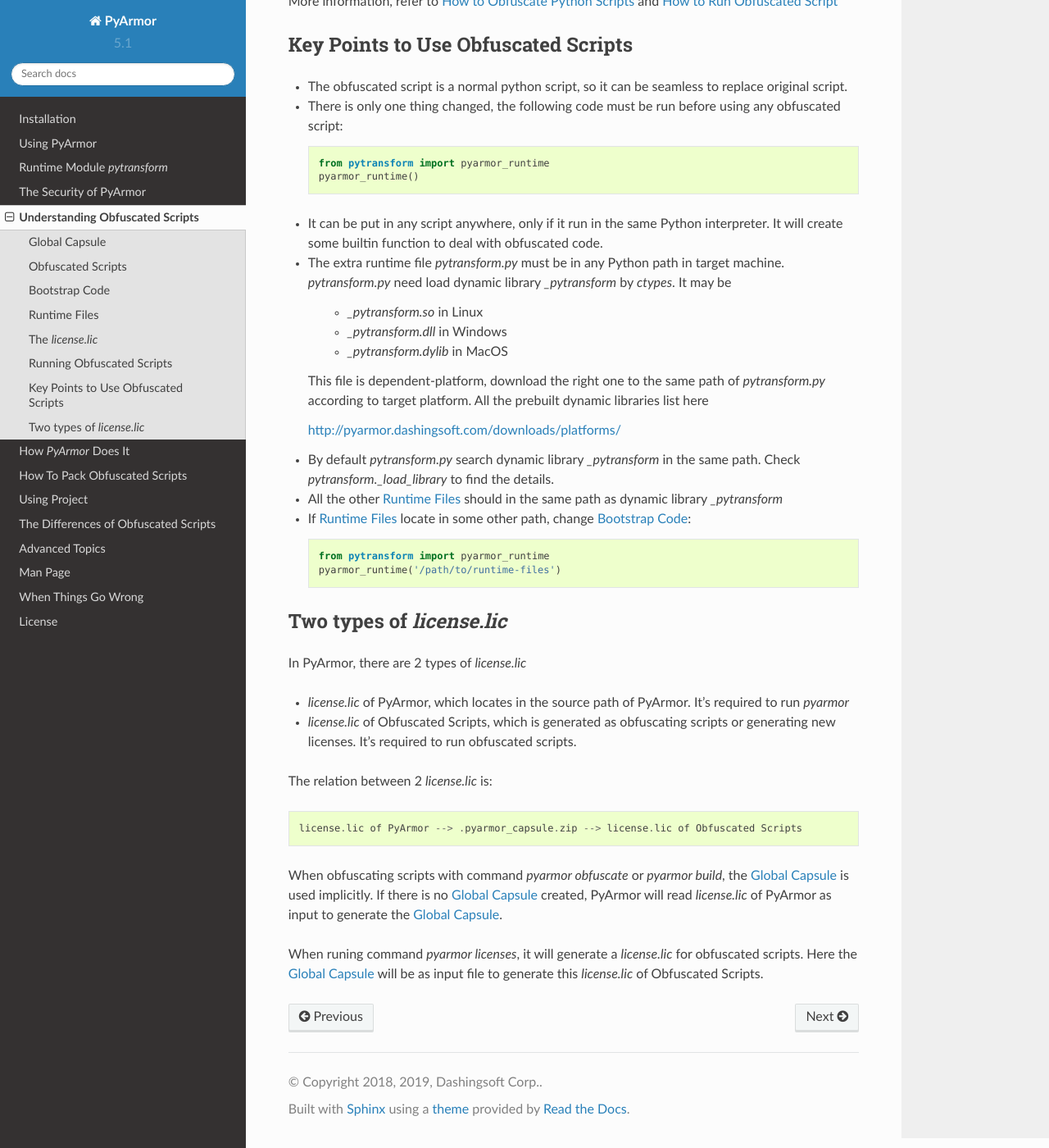
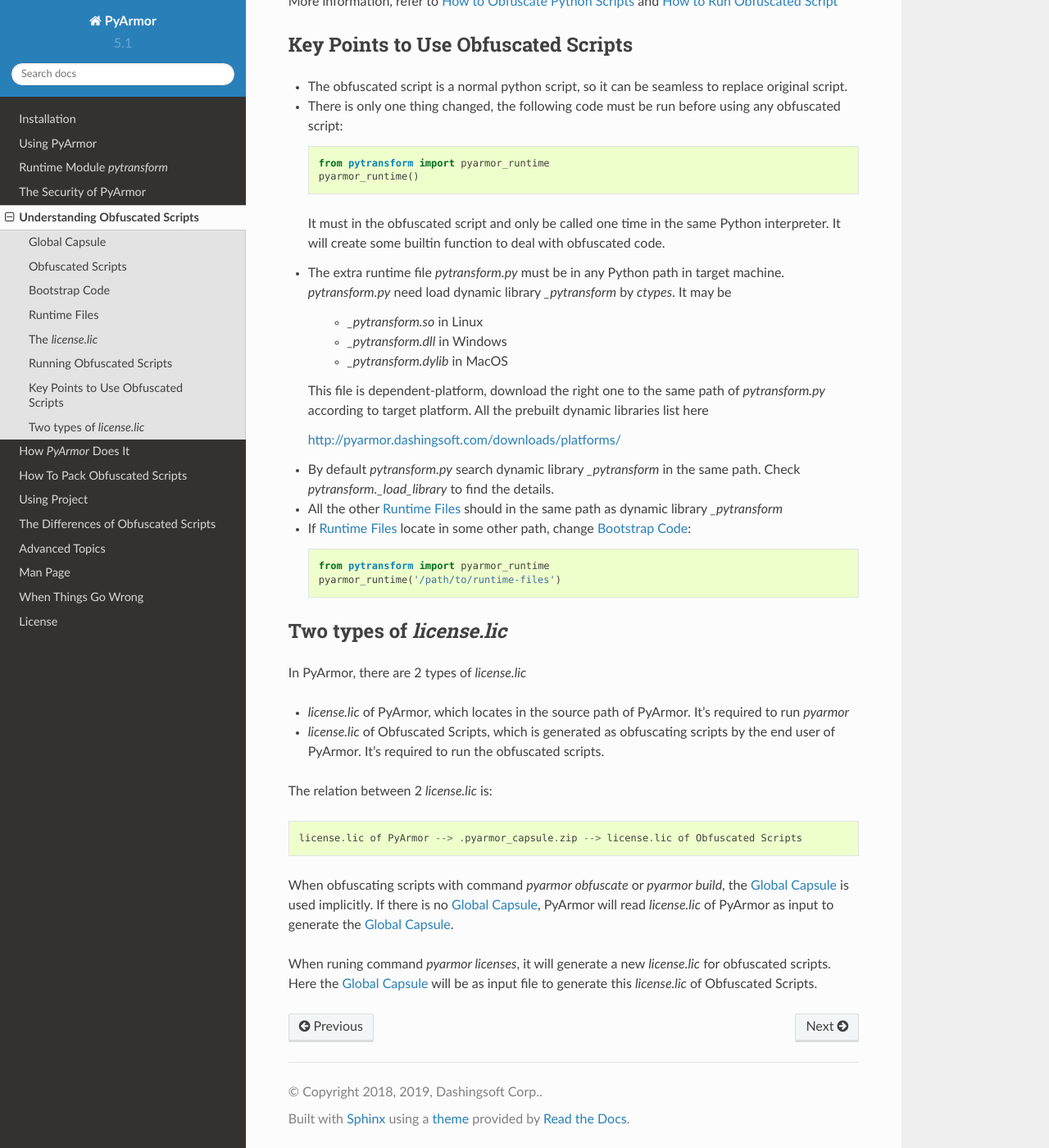
Before and after one commit to dashingsoft/pyarmor, a Sphinx documentation site: the page built from docs/understand-obfuscated-scripts.rst, in a window 1280 px wide and 1400 px high, scrolled down 2170 px. Shown: the whole window at 82% size. Built offline with Sphinx 7.4.7 and the Read the Docs theme 2.0.0, drawn with Linux system fonts in a browser that asks for light colours.

Commit message:
Refine doc

```diff
--- a/docs/project.rst
+++ b/docs/project.rst
@@ -154,9 +154,7 @@
         main.py, another/main.py, /usr/local/myapp/main.py
 
     Note that entry may be NOT obfuscated, if `manifest` does not
-    specify this entry. In this case, bootstrap code will be inserted
-    into the header of entry script either. So that it can import
-    other obfuscated modules.
+    specify this entry.
 
 * output
 
--- a/docs/understand-obfuscated-scripts.rst
+++ b/docs/understand-obfuscated-scripts.rst
@@ -112,9 +112,9 @@
     from pytransform import pyarmor_runtime
     pyarmor_runtime()
 
-* It can be put in any script anywhere, only if it run in the same
-  Python interpreter. It will create some builtin function to deal
-  with obfuscated code.
+  It must in the obfuscated script and only be called one time in the
+  same Python interpreter.  It will create some builtin function to
+  deal with obfuscated code.
 
 * The extra runtime file `pytransform.py` must be in any Python
   path in target machine. `pytransform.py` need load dynamic
@@ -152,8 +152,8 @@
   PyArmor. It's required to run `pyarmor`
 
 * `license.lic` of Obfuscated Scripts, which is generated as
-  obfuscating scripts or generating new licenses. It's required to run
-  obfuscated scripts.
+  obfuscating scripts by the end user of PyArmor. It's required to run
+  the obfuscated scripts.
 
 The relation between 2 `license.lic` is::
 
@@ -161,10 +161,10 @@
 
 When obfuscating scripts with command `pyarmor obfuscate` or `pyarmor
 build`, the :ref:`Global Capsule` is used implicitly. If there is no
-:ref:`Global Capsule` created, PyArmor will read `license.lic` of
-PyArmor as input to generate the :ref:`Global Capsule`.
+:ref:`Global Capsule`, PyArmor will read `license.lic` of PyArmor as
+input to generate the :ref:`Global Capsule`.
 
-When runing command `pyarmor licenses`, it will generate a
+When runing command `pyarmor licenses`, it will generate a new
 `license.lic` for obfuscated scripts. Here the :ref:`Global Capsule`
 will be as input file to generate this `license.lic` of Obfuscated
 Scripts.
```
